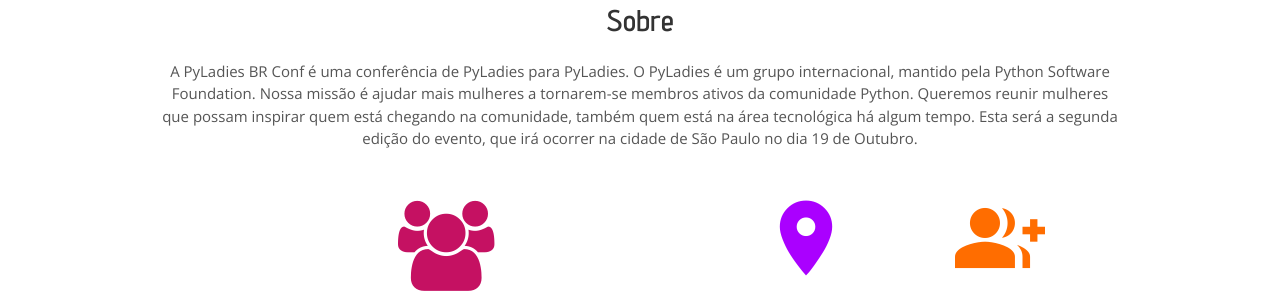
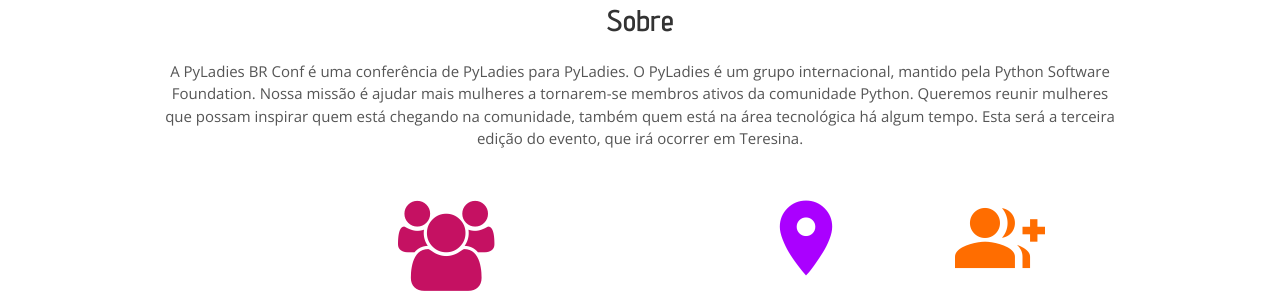
Before and after one commit to pyladies-brazil/conf, a Jekyll site: the page built from index.html, in a window 1280 px wide. Shown: the part 918-1218 px from the top of the page. Built offline with Jekyll 4.4.1, drawn with Linux system fonts in a browser that asks for light colours; nearby versions of some CDN libraries.

Commit message:
atualizando texto da descrição do yml

```diff
--- a/_config.yml
+++ b/_config.yml
@@ -6,7 +6,7 @@ url: "https://pyladies-brazil.github.io" # the base hostname & protocol for your
 
 # User settings
 username: PyLadiesBRConf
-user_description: A PyLadies BR Conf é uma conferência de PyLadies para PyLadies. O PyLadies é um grupo internacional, mantido pela Python Software Foundation. Nossa missão é ajudar mais mulheres a tornarem-se membros ativos da comunidade Python. Queremos reunir mulheres que possam inspirar quem está chegando na comunidade, também quem está na área tecnológica há algum tempo. Esta será a segunda edição do evento, que irá ocorrer na cidade de São Paulo no dia 19 de Outubro.
+user_description: A PyLadies BR Conf é uma conferência de PyLadies para PyLadies. O PyLadies é um grupo internacional, mantido pela Python Software Foundation. Nossa missão é ajudar mais mulheres a tornarem-se membros ativos da comunidade Python. Queremos reunir mulheres que possam inspirar quem está chegando na comunidade, também quem está na área tecnológica há algum tempo. Esta será a terceira edição do evento, que irá ocorrer em Teresina.
 
 user_title: 3ª PyLadies Conference Brasil
 email: brazil@pyladies.com
```
